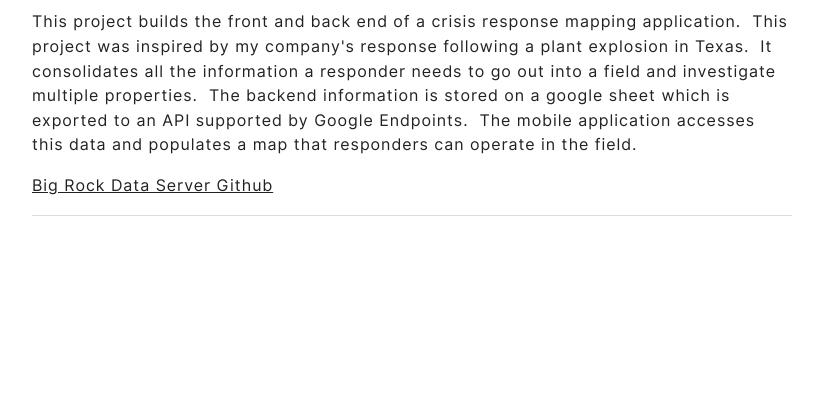
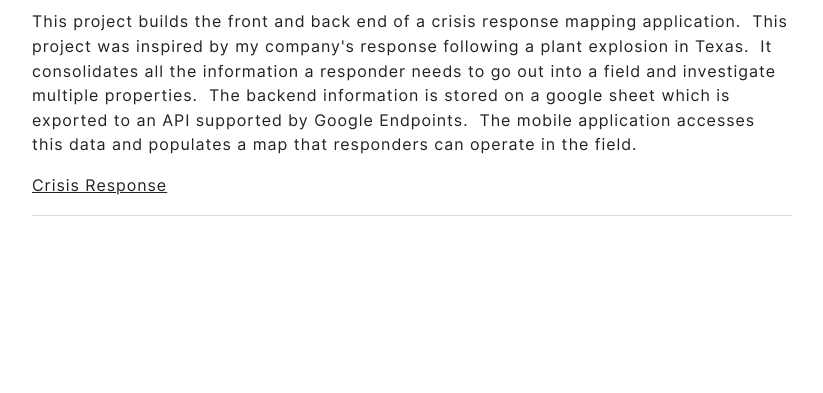
Before and after one commit to TacticalPants/TacticalPants.github.io, a plain HTML site: page software/crisis/index.html in a window 1280 px wide. Shown: the part 298-691 px from the top of the page, without its empty margins (228-1051 px from the left). Drawn offline with nearby package versions, Linux system fonts and the light colour scheme.

Commit message:
Update index.html

```diff
--- a/software/crisis/index.html
+++ b/software/crisis/index.html
@@ -143,7 +143,7 @@
 
             <div class="post-content">
                 <p>This project builds the front and back end of a crisis response mapping application.  This project was inspired by my company's response following a plant explosion in Texas.  It consolidates all the information a responder needs to go out into a field and investigate multiple properties.  The backend information is stored on a google sheet which is exported to an API supported by Google Endpoints.  The mobile application accesses this data and populates a map that responders can operate in the field.</p>
-<p><a href="https://github.com/TacticalPants/BigRockDr_DataServer">Big Rock Data Server Github</a></p>
+<p><a href="https://github.com/TacticalPants/crisis_response">Crisis Response</a></p>
             </div>
         </article>
 
```
